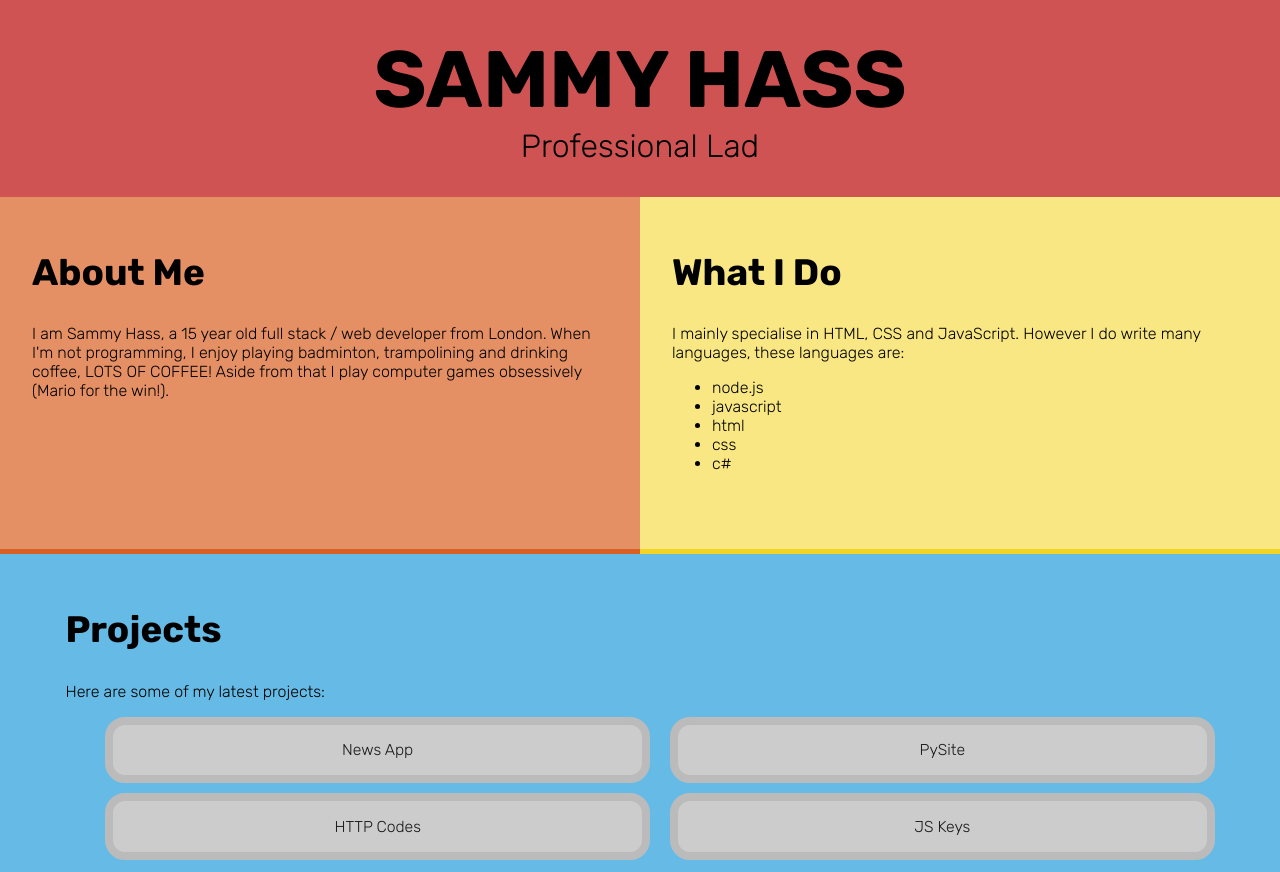
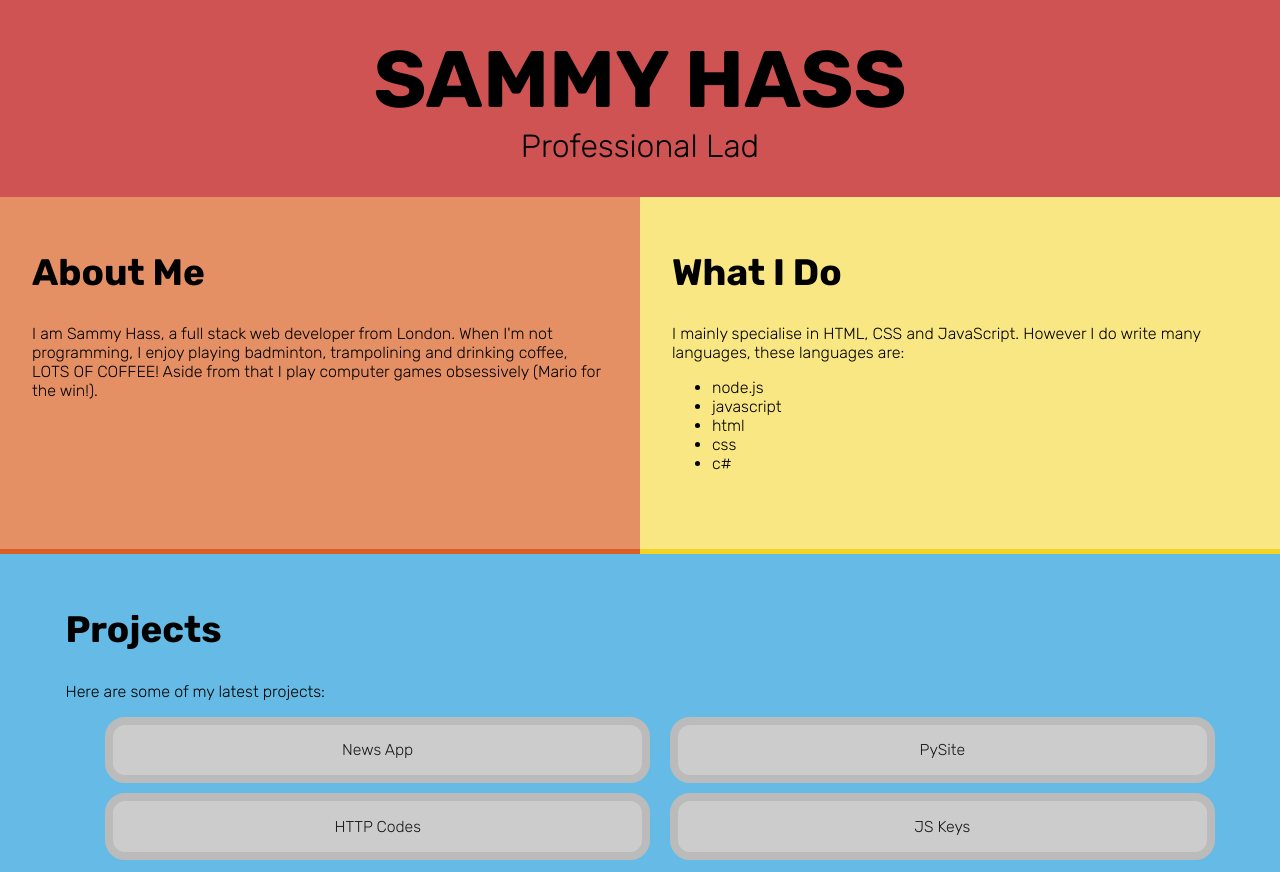
Before and after one commit to sammyhass/old-sammyhass.github.io, a website: page index.html in a window 1280 px wide. Drawn offline with Linux system fonts and the light colour scheme.

Commit message:
Update index.html

```diff
--- a/index.html
+++ b/index.html
@@ -24,7 +24,7 @@
 		<div class="about">
 			<div class="cont">
 				<h2>About Me</h2>
-				<p>I am Sammy Hass, a 15 year old full stack / web developer from London. When I'm not programming, I enjoy playing badminton, trampolining and drinking coffee, LOTS OF COFFEE! Aside from that I play computer games obsessively (Mario for the win!).</p>
+				<p>I am Sammy Hass, a full stack web developer from London. When I'm not programming, I enjoy playing badminton, trampolining and drinking coffee, LOTS OF COFFEE! Aside from that I play computer games obsessively (Mario for the win!).</p>
 			</div>
 		</div>
 		<div class="what-i-do">
```
